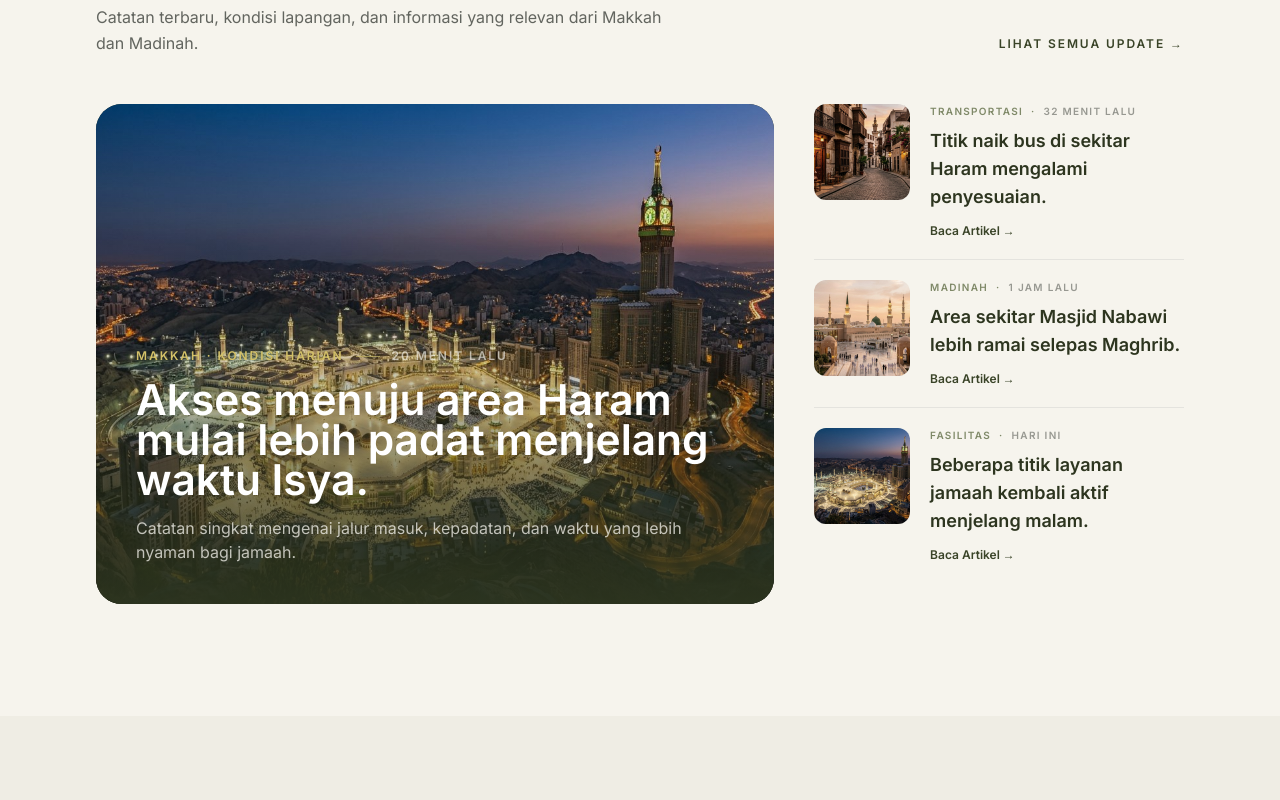
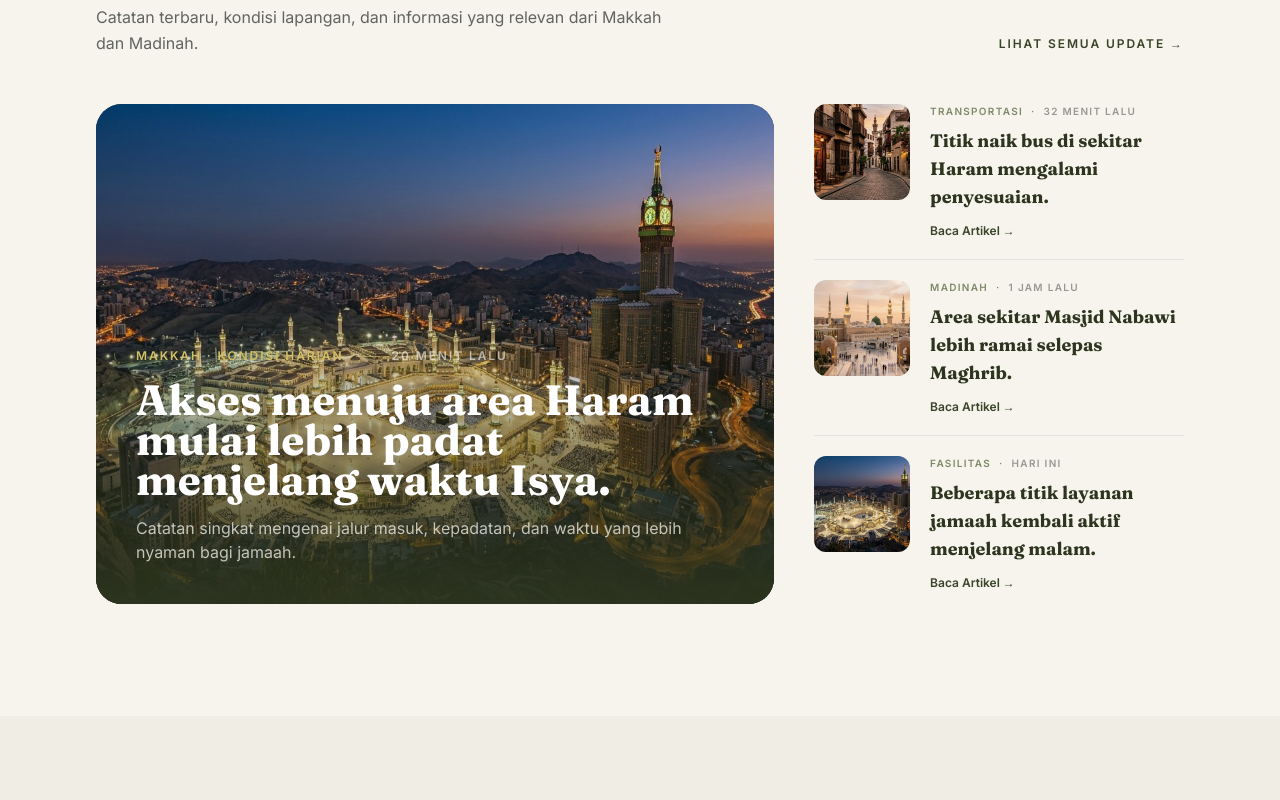
Before and after one commit to adityamzr/sh-web, a Nuxt app: page / in a window 1280 px wide. Shown: the part 1000-1800 px from the top of the page. Built offline with nearby package versions, Linux system fonts and the light colour scheme.

Commit message:
fix(homepage): adjust detail

```diff
--- a/components/MediaFooter.vue
+++ b/components/MediaFooter.vue
@@ -25,7 +25,7 @@ const guideLinks = [
       <!-- Practical footer grid -->
       <div class="grid gap-12 py-14 sm:py-16 md:grid-cols-2 lg:grid-cols-[1.35fr_0.8fr_0.8fr_0.8fr] lg:gap-10">
         <div>
-          <img src="/assets/images/sht_horizontal_white_logo.png" alt="Sudut Haramain" class="h-10 w-auto" />
+          <img src="/assets/images/sht_horizontal_white_logo.png" alt="Sudut Haramain" class="h-16 w-auto" />
           <p class="mt-5 max-w-sm text-sm leading-relaxed text-sht-off-white/70">Media Digital &amp; Informasi Praktis Makkah–Madinah</p>
           <p class="mt-3 max-w-sm text-sm leading-relaxed text-sht-off-white/55">Melihat Haramain lebih dekat melalui panduan praktis, kultur lokal, dan informasi langsung dari Makkah–Madinah.</p>
         </div>
--- a/components/MediaLatestSection.vue
+++ b/components/MediaLatestSection.vue
@@ -23,8 +23,8 @@ const latestEntries = [
         <article v-for="entry in latestEntries" :key="entry.title" class="group min-w-0">
           <div class="aspect-[4/3] overflow-hidden rounded-2xl bg-sht-stone"><img :src="entry.image" :alt="entry.alt" class="h-full w-full object-cover transition-transform duration-700 group-hover:scale-[1.02]" /></div>
           <div class="mt-4 flex flex-wrap items-center gap-x-2 gap-y-1 text-[10px] font-semibold uppercase tracking-[0.14em] text-sht-sage"><span>{{ entry.category }}</span><span aria-hidden="true">·</span><span class="text-sht-charcoal/45">{{ entry.time }}</span></div>
-          <h3 class="mt-2 font-hero text-xl font-bold not-italic leading-snug text-sht-olive-dark sm:text-2xl lg:text-xl">{{ entry.title }}</h3>
-          <span class="mt-4 inline-flex text-sm font-semibold text-sht-olive transition-transform duration-300 group-hover:translate-x-1">Baca <span class="ml-1" aria-hidden="true">→</span></span>
+          <h3 class="mt-2 text-xl font-hero font-bold not-italic leading-snug text-sht-olive-dark sm:text-2xl lg:text-xl">{{ entry.title }}</h3>
+          <span class="mt-4 inline-flex text-sm font-semibold text-sht-olive transition-transform duration-300 group-hover:translate-x-1">Baca Artikel <span class="ml-1" aria-hidden="true">→</span></span>
         </article>
       </div>
     </div>
--- a/components/MediaTodaySection.vue
+++ b/components/MediaTodaySection.vue
@@ -31,7 +31,7 @@ const supportingUpdates = [
           <div class="absolute inset-0 bg-gradient-to-t from-sht-olive-dark/95 via-sht-olive-dark/20 to-transparent" aria-hidden="true" />
           <div class="relative flex min-h-[440px] flex-col justify-end p-6 sm:min-h-[500px] sm:p-10">
             <div class="flex flex-wrap items-center gap-3 text-xs font-semibold uppercase tracking-[0.16em] text-sht-gold"><span>{{ featuredUpdate.category }}</span><span class="h-px w-6 bg-sht-gold/60" aria-hidden="true" /><span class="text-sht-off-white/65">{{ featuredUpdate.time }}</span></div>
-            <h3 class="mt-4 max-w-2xl text-3xl font-bold not-italic leading-tight text-white sm:text-4xl lg:text-[2.65rem]">{{ featuredUpdate.title }}</h3>
+            <h3 class="mt-4 max-w-2xl font-hero text-3xl font-bold not-italic leading-tight text-white sm:text-4xl lg:text-[2.65rem]">{{ featuredUpdate.title }}</h3>
             <p class="mt-4 max-w-xl text-sm leading-relaxed text-sht-off-white/75 sm:text-base">{{ featuredUpdate.description }}</p>
 
           </div>
@@ -40,7 +40,7 @@ const supportingUpdates = [
         <div class="supporting-rail -mx-5 flex snap-x snap-mandatory gap-4 overflow-x-auto px-5 pb-3 sm:mx-0 sm:px-0 lg:mx-0 lg:block lg:space-y-0 lg:overflow-visible lg:pb-0" aria-label="Tiga update pendukung">
           <article v-for="update in supportingUpdates" :key="update.title" class="group flex min-w-[84%] snap-start gap-4 border-b border-sht-stone pb-5 sm:min-w-[70%] lg:min-w-0 lg:gap-5 lg:py-5 lg:first:pt-0 lg:last:border-b-0 lg:last:pb-0">
             <img :src="update.image" :alt="update.alt" class="h-24 w-24 shrink-0 rounded-xl object-cover grayscale-[20%] transition-[filter,transform] duration-500 group-hover:grayscale-0 group-hover:scale-[1.02] sm:h-28 sm:w-28 lg:h-24 lg:w-24" />
-            <div class="min-w-0 flex-1"><div class="flex flex-wrap items-center gap-x-2 gap-y-1 text-[10px] font-semibold uppercase tracking-[0.13em] text-sht-sage"><span>{{ update.category }}</span><span aria-hidden="true">·</span><span class="text-sht-charcoal/45">{{ update.time }}</span></div><h3 class="mt-2 text-lg font-bold not-italic leading-snug text-sht-olive-dark sm:text-xl lg:text-lg">{{ update.title }}</h3><span class="mt-3 block text-xs font-semibold text-sht-olive">Baca Artikel <span aria-hidden="true">→</span></span></div>
+            <div class="min-w-0 flex-1"><div class="flex flex-wrap items-center gap-x-2 gap-y-1 text-[10px] font-semibold uppercase tracking-[0.13em] text-sht-sage"><span>{{ update.category }}</span><span aria-hidden="true">·</span><span class="text-sht-charcoal/45">{{ update.time }}</span></div><h3 class="mt-2 text-lg font-bold not-italic leading-snug text-sht-olive-dark font-hero sm:text-xl lg:text-lg">{{ update.title }}</h3><span class="mt-3 block text-xs font-semibold text-sht-olive">Baca Artikel <span aria-hidden="true">→</span></span></div>
           </article>
         </div>
       </div>
```
